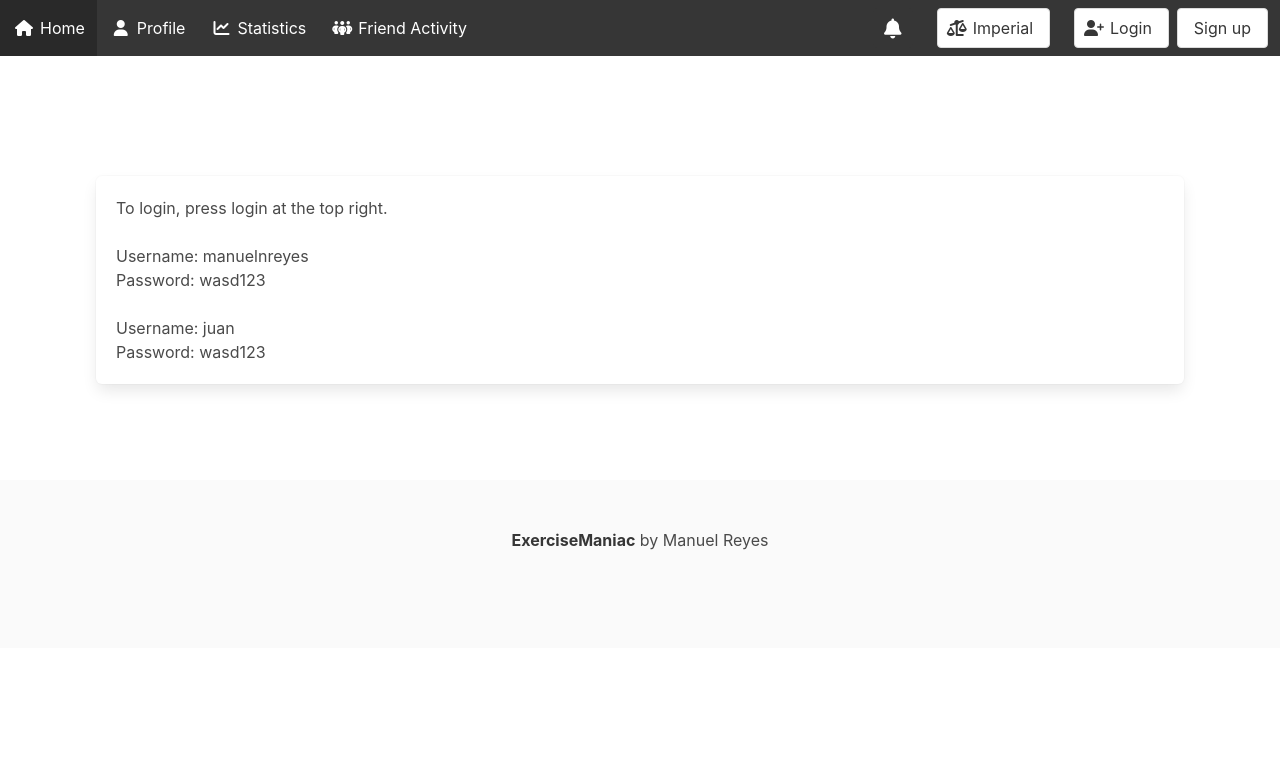
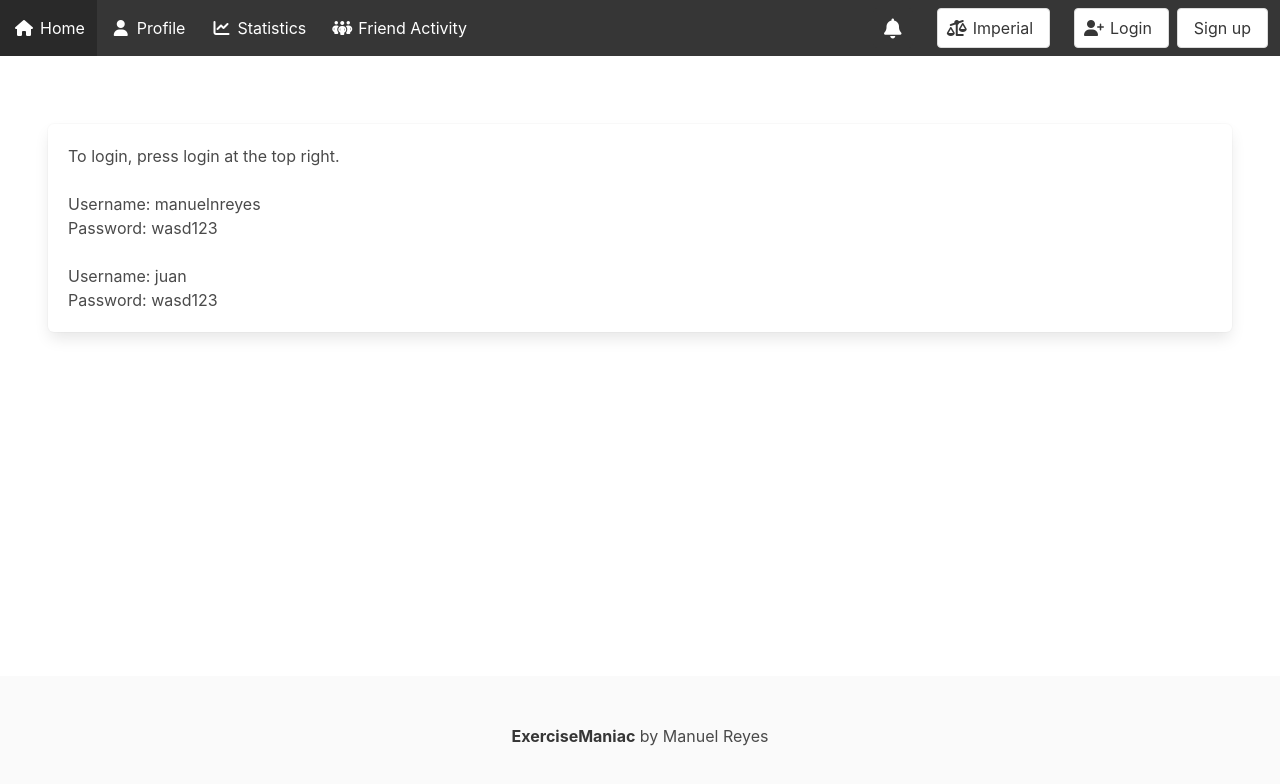
Before and after one commit to draktovus/web-dev-work, a Vue app in the folder client/: page / in a window 1280 px wide. Shown: the top 784 px of the page. Built offline with nearby package versions, Linux system fonts and the light colour scheme.

Commit message:
Fixed navbar, statistics updated.

```diff
--- a/client/index.html
+++ b/client/index.html
@@ -1,5 +1,5 @@
 <!DOCTYPE html>
-<html lang="en">
+<html lang="en" class="has-navbar-fixed-top">
   <head>
     <meta charset="UTF-8">
     <link rel="icon" href="/favicon.ico">
--- a/client/src/App.vue
+++ b/client/src/App.vue
@@ -18,7 +18,8 @@ import TheFooter from './components/TheFooter.vue'
 </template>
 
 <style scoped>
-.container {
-  min-height: 82vh;
+.container, .section {
+  min-height: 75vh;
 }
+
 </style>
--- a/client/src/components/NavBar.vue
+++ b/client/src/components/NavBar.vue
@@ -15,7 +15,7 @@ function toggleMenu() {
 </script>
 
 <template>
-  <nav class="navbar is-dark">
+  <nav class="navbar is-dark is-fixed-top">
     <div class="navbar-brand">
       <RouterLink class="navbar-item" to="/">
         <span class="icon-text">
--- a/client/src/models/statistics.ts
+++ b/client/src/models/statistics.ts
@@ -216,6 +216,7 @@ export function calcStats(UserWorkouts: Workout[]) {
 }
 
 // Assumes month is 1-12, not 0-11 like javascript.
+// Does not account for different years, which is a bug.
 export function getDistancesByMonth(month:number){
   month = month - 1
   const workoutsMonth = userWorkouts.value.filter((entry)=>{
--- a/client/src/views/HomeView.vue
+++ b/client/src/views/HomeView.vue
@@ -6,7 +6,6 @@ const session = useSession()
 </script>
 
 <template>
-  <div class="section">
   <div class="box">
     <div class="content" v-if="!session.user">
       <p>
@@ -23,5 +22,4 @@ const session = useSession()
       <BasicStatistics />
     </div>
   </div>
-  </div>
 </template>
--- a/client/src/views/StatisticsView.vue
+++ b/client/src/views/StatisticsView.vue
@@ -75,12 +75,17 @@ async function initChart() {
         easing: 'out'
       }
     }
+
+    var pieOptions={
+      title: `Distance by Month (${measurementSystem.value})`,
+      is3D: true,
+    }
     // Instantiate and draw the chart, passing in some options.
     var chart = new google.visualization.ColumnChart(graphDiv.value!)
     var pieChart = new google.visualization.PieChart(pieGraphDiv.value!)
     function drawChart() {
       chart.draw(data, options)
-      pieChart.draw(data, options)
+      pieChart.draw(data, pieOptions)
     }
     watch(measurementSystem, () => {
       console.log('graph should change to ' + measurementSystem.value)
@@ -88,6 +93,7 @@ async function initChart() {
         data.setValue(i, 1, displayDistanceAsNumber(getDistancesByMonth(i + 1), 'imperial'))
       }
       options.vAxis.title = `${measurementSystem.value}`
+      pieOptions.title = `Distance by Month (${measurementSystem.value})`
       data.setColumnLabel(1, `Distance (${measurementSystem.value})`)
       drawChart()
     })
```
Lines whose indentation alone changed are shown as unchanged.
